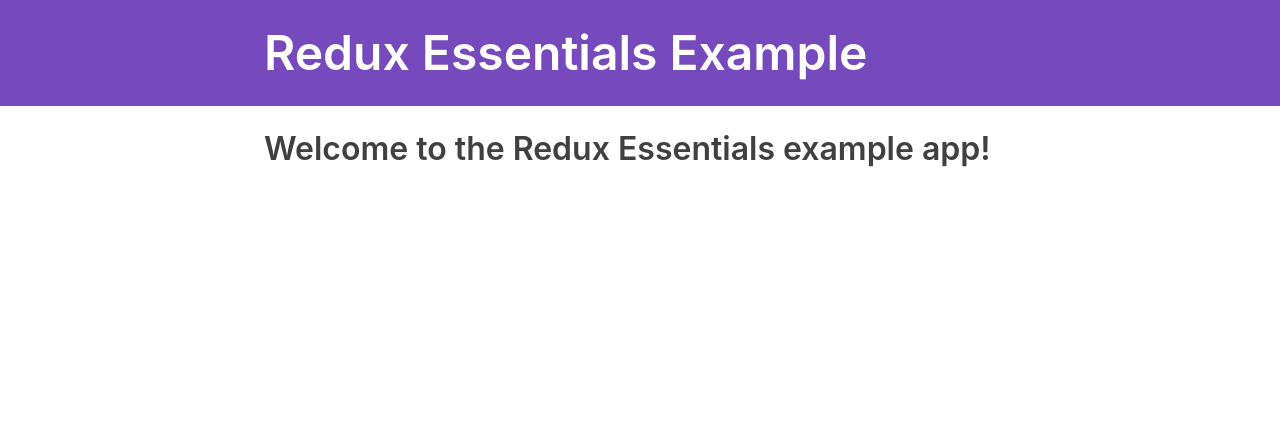
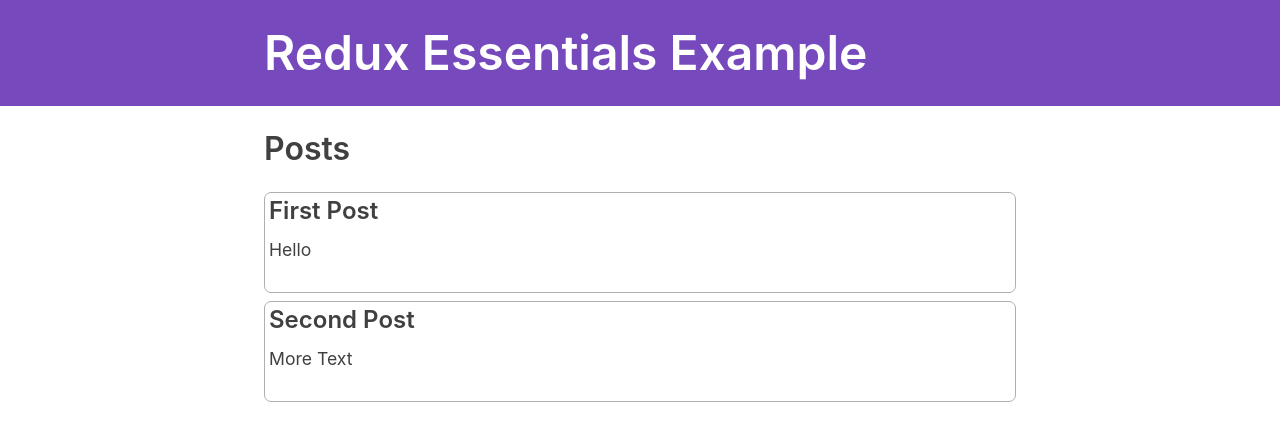
Before and after one commit to NajeebArif/redux-toolkit-gs, a React (Create React App) app: page / in a window 1280 px wide. Shown: the top 440 px of the page. Built offline with nearby package versions, Linux system fonts and the light colour scheme; what @mswjs/data, mock-socket, txtgen would draw is missing.

Commit message:
Show Posts on welcome page

```diff
--- a/src/App.js
+++ b/src/App.js
@@ -7,6 +7,7 @@
 } from 'react-router-dom'
 
 import { Navbar } from './app/Navbar'
+import PostsList from './features/posts/PostsList'
 
 function App() {
   return (
@@ -18,9 +19,9 @@
             exact
             path="/"
             render={() => (
-              <section>
-                <h2>Welcome to the Redux Essentials example app!</h2>
-              </section>
+              <>
+                <PostsList />
+              </>
             )}
           />
           <Redirect to="/" />
--- /dev/null
+++ b/src/features/posts/PostsList.js
@@ -0,0 +1,21 @@
+import React from 'react'
+import { useSelector } from 'react-redux'
+
+export default function PostsList() {
+
+    const posts = useSelector(state => state.posts);
+
+    const renderedPosts = posts.map(post => (
+        <article className="post-excerpt" key={post.id}>
+          <h3>{post.title}</h3>
+          <p className="post-content">{post.content.substring(0, 100)}</p>
+        </article>
+      ))
+
+  return (
+    <section className="posts-list">
+        <h2>Posts</h2>
+        {renderedPosts}
+    </section>
+  )
+}
--- a/src/features/posts/postsSlice.js
+++ b/src/features/posts/postsSlice.js
@@ -2,7 +2,7 @@
 
 const initialState = [
     {id: 1, title: 'First Post', content: 'Hello'},
-    {id: 1, title: 'Second Post', content: 'More Text'}
+    {id: 2, title: 'Second Post', content: 'More Text'}
 ];
 
 const postSlice = createSlice({
```
